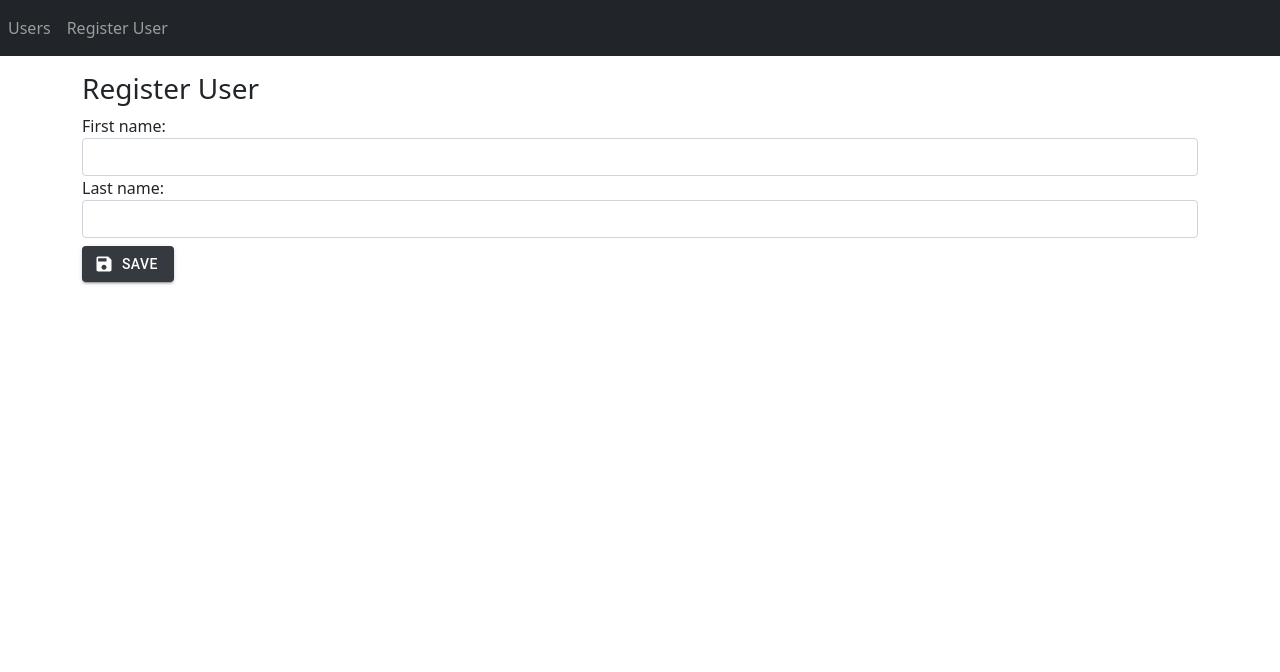
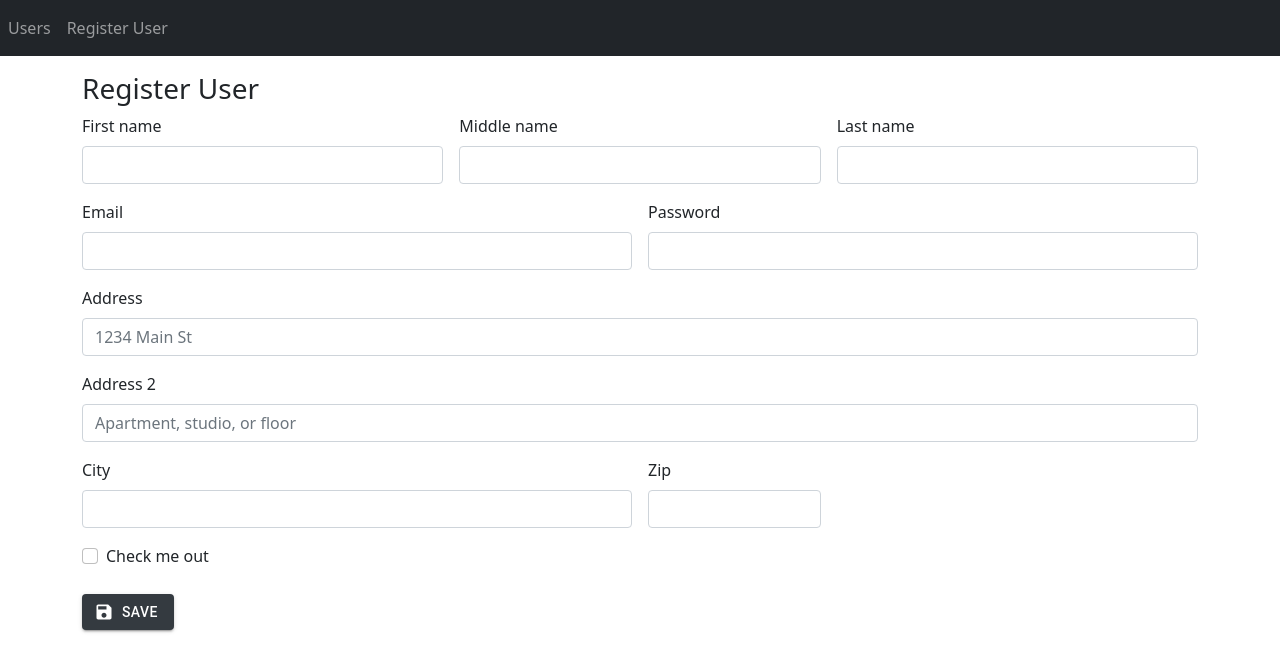
Before and after one commit to patpatforcadela/User_Registration, a React (Create React App) app: page /register in a window 1280 px wide. Shown: the top 672 px of the page. Built offline with nearby package versions, Linux system fonts and the light colour scheme.

Commit message:
Added more fields in user registration form

```diff
--- a/src/RegistrationForm.js
+++ b/src/RegistrationForm.js
@@ -24,13 +24,57 @@ export const RegistrationForm = ({ user, onSubmit }) => {
         onSubmit(data)
     })
     return (
-        <form onSubmit={submitHandler}>
-            <div className="form-group">
-                <label htmlFor="firstName">First name:</label>
+        <form onSubmit={submitHandler} class="row g-3">
+            <div className="col-md-4">
+                <label htmlFor="firstName" className="form-label">First name</label>
                 <input {...register('firstName')} className="form-control" type="text" name="firstName" id="firstName" />
-
-                <label htmlFor="lastName">Last name:</label>
+            </div>
+            <div className="col-md-4">
+                <label htmlFor="middleName" className="form-label">Middle name</label>
+                <input {...register('middleName')} className="form-control" type="text" name="middleName" id="middleName" />
+            </div>
+            <div className="col-md-4">
+                <label htmlFor="lastName" className="form-label">Last name</label>
                 <input {...register('lastName')} className="form-control" type="text" name="lastName" id="lastName" />
+            </div>
+            <div className="col-md-6">
+                <label htmlFor="inputEmail4" className="form-label">Email</label>
+                <input type="email" className="form-control" id="inputEmail4" />
+            </div>
+            <div className="col-md-6">
+                <label htmlFor="inputPassword4" className="form-label">Password</label>
+                <input type="password" className="form-control" id="inputPassword4" />
+            </div>
+            <div className="col-12">
+                <label htmlFor="inputAddress" className="form-label">Address</label>
+                <input type="text" className="form-control" id="inputAddress" placeholder="1234 Main St" />
+            </div>
+            <div className="col-12">
+                <label htmlFor="inputAddress2" className="form-label">Address 2</label>
+                <input type="text" className="form-control" id="inputAddress2" placeholder="Apartment, studio, or floor" />
+            </div>
+            <div className="col-md-6">
+                <label htmlFor="inputCity" className="form-label">City</label>
+                <input type="text" className="form-control" id="inputCity" />
+            </div>
+            {/* <div class="col-md-4">
+    <label for="inputState" class="form-label">State</label>
+    <select id="inputState" class="form-select">
+      <option selected>Choose...</option>
+      <option>...</option>
+    </select>
+  </div> */}
+            <div className="col-md-2">
+                <label htmlFor="inputZip" className="form-label">Zip</label>
+                <input type="text" className="form-control" id="inputZip" />
+            </div>
+            <div className="col-12">
+                <div className="form-check">
+                    <input className="form-check-input" type="checkbox" id="gridCheck" />
+                    <label className="form-check-label" for="gridCheck">
+                        Check me out
+                    </label>
+                </div>
             </div>
             <div className="form-group">
                 <Button
```
